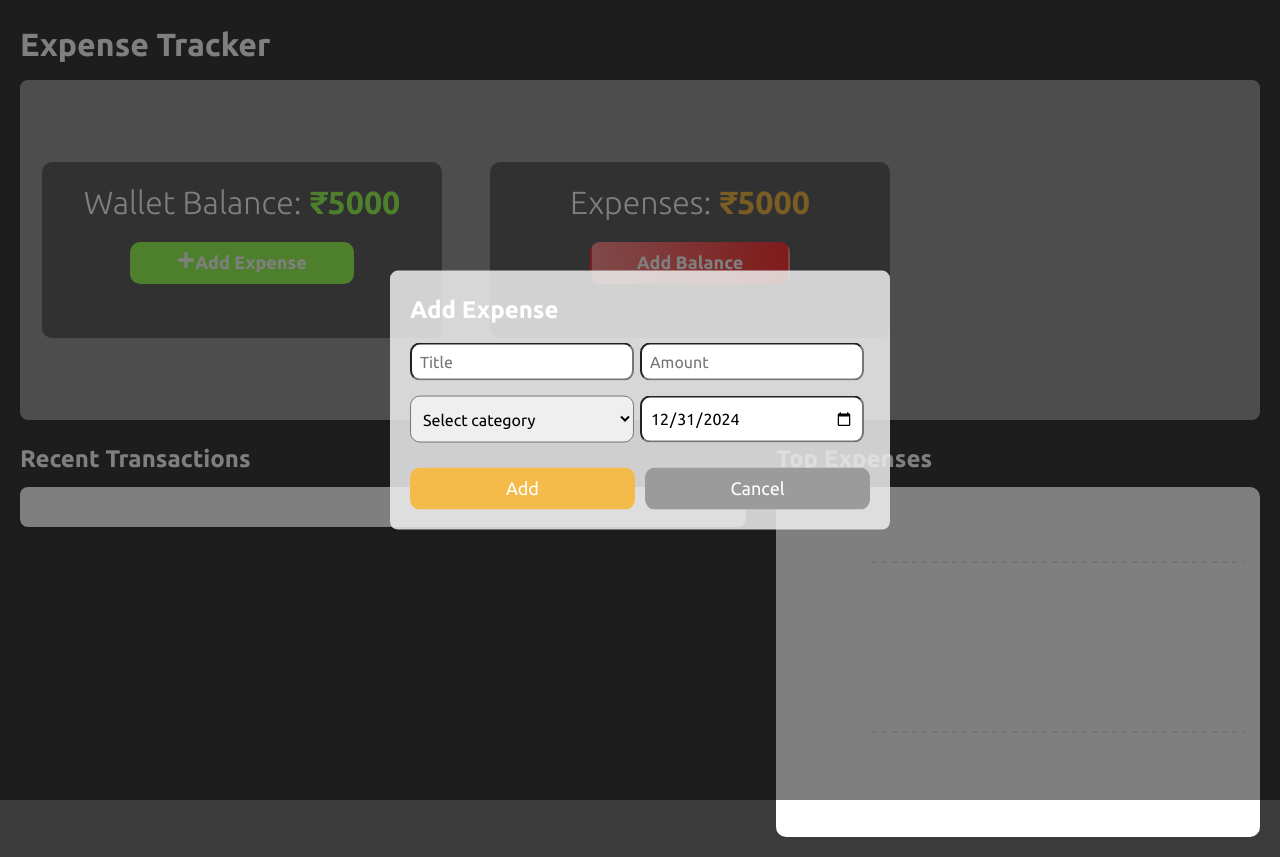
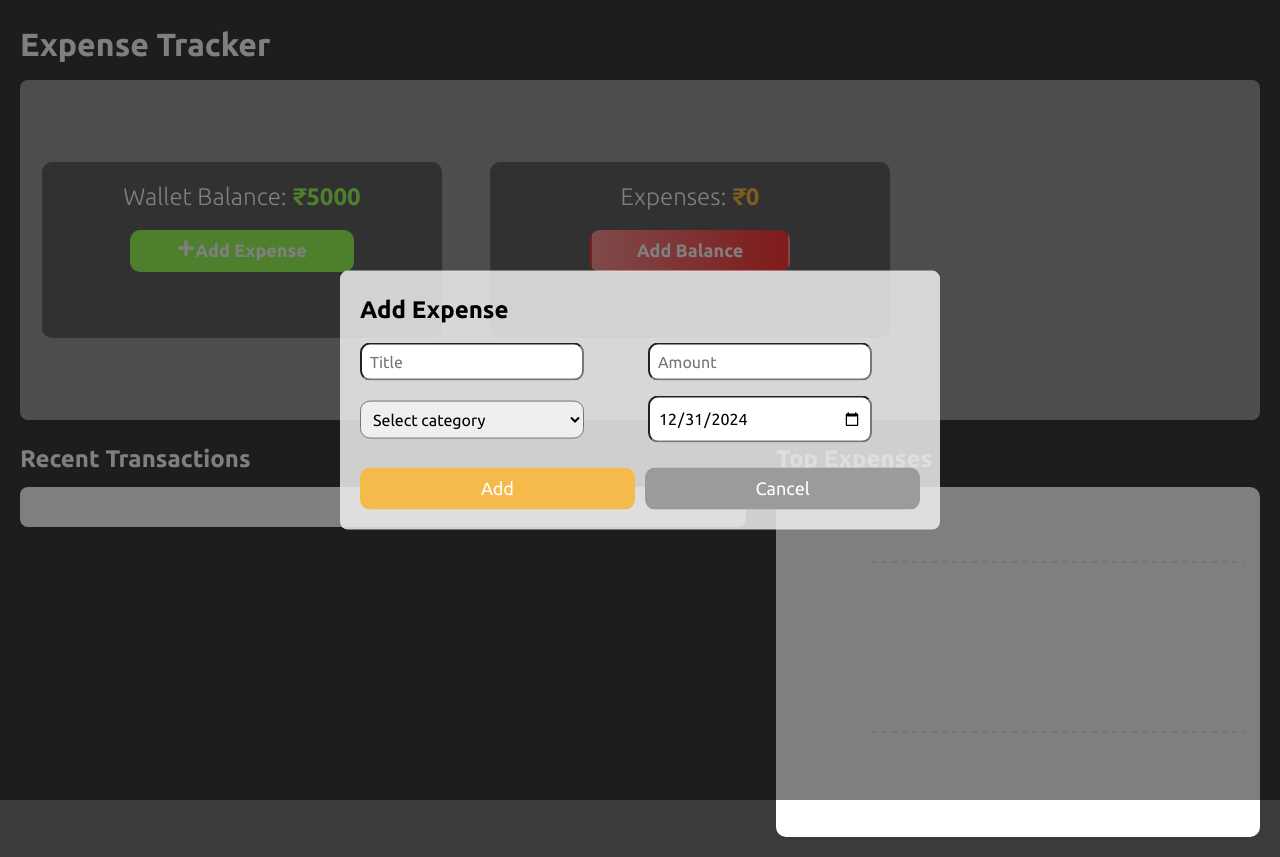
Before and after one commit to Pratik-Tulkane14/expense-tracker-vite, a React (Vite) app: page / in a window 1280 px wide. Both pictures are taken after a click on the button "Add Expense". Built offline with nearby package versions, Linux system fonts and the light colour scheme.

Commit message:
fix: Issue has been fixed

```diff
--- a/src/App.tsx
+++ b/src/App.tsx
@@ -18,6 +18,7 @@ import Expense from './interface/Expense';
 import ExpenseForm from './components/ExpenseForm';
 import { FaPlus } from 'react-icons/fa';
 import Barchart from './components/Barchart';
+import AddBalanceForm from './components/AddBalanceForm';
 
 function ExpenseTracker() {
   const { enqueueSnackbar } = useSnackbar();
@@ -25,17 +26,21 @@ function ExpenseTracker() {
     const saved = localStorage.getItem('walletBalance');
     return saved ? Number(saved) : 5000;
   });
-
+  const [expenseAmt, setExpenseAmt] = useState(() => {
+    const amt = localStorage.getItem("expenseAmt");;
+    return amt ? Number(amt) : 0;
+  })
   const [expenses, setExpenses] = useState<Expense[]>(() => {
     const saved = localStorage.getItem('expenses');
     return saved ? JSON.parse(saved) : [];
   });
-
+  const [isAddModalOpen, setIsAddModalOpen] = useState(false);
   const [isModalOpen, setIsModalOpen] = useState(false);
   const [editingExpense, setEditingExpense] = useState<Expense | null>(null);
 
   useEffect(() => {
     localStorage.setItem('walletBalance', balance.toString());
+    localStorage.setItem('expenseAmt', expenseAmt.toString());
     localStorage.setItem('expenses', JSON.stringify(expenses));
   }, [balance, expenses]);
 
@@ -49,7 +54,7 @@ function ExpenseTracker() {
       ...expense,
       id: crypto.randomUUID()
     };
-
+    setExpenseAmt(prev => prev + expense.amount);
     setExpenses(prev => [...prev, newExpense]);
     setBalance(prev => prev - expense.amount);
     enqueueSnackbar('Expense added successfully!', { variant: 'success' });
@@ -70,6 +75,14 @@ function ExpenseTracker() {
       prev.map(e => e.id === expense.id ? expense : e)
     );
     setBalance(prev => prev + balanceDiff);
+
+    const expenseAmtDiff = expenseAmt - oldExpense.amount
+    console.log(expenseAmtDiff, "expenseAmtDiff");
+    if (oldExpense.amount > expense.amount) {
+      setExpenseAmt(expenseAmtDiff + expense.amount);
+    } else {
+      setExpenseAmt(expenseAmtDiff - expense.amount);
+    }
     setEditingExpense(null);
     setIsModalOpen(false);
     enqueueSnackbar('Expense updated successfully!', { variant: 'success' });
@@ -77,18 +90,13 @@ function ExpenseTracker() {
 
   const deleteExpense = (id: string) => {
     const expense = expenses.find(e => e.id === id);
+    setExpenseAmt((prev) => prev - Number(expense?.amount))
     if (!expense) return;
 
     setExpenses(prev => prev.filter(e => e.id !== id));
     setBalance(prev => prev + expense.amount);
     enqueueSnackbar('Expense deleted successfully!', { variant: 'success' });
   };
-
-  const addBalance = (amount: number) => {
-    setBalance(prev => prev + amount);
-    enqueueSnackbar('Balance added successfully!', { variant: 'success' });
-  };
-
   return (
     <div className="app">
       <h1 className='heading'>Expense Tracker</h1>
@@ -99,7 +107,6 @@ function ExpenseTracker() {
               Wallet Balance:
               <span className="wallet-amt"> ₹{balance}</span>
             </h2>
-            {/* <div className="balance">Wallet Balance: </div> */}
             <button onClick={() => setIsModalOpen(true)} className='add-expense'>
               <FaPlus />
               Add Expense</button>
@@ -108,16 +115,13 @@ function ExpenseTracker() {
             <div className="">
               <h2 className="card-heading">
                 Expenses:
-                <span className="expense-amt"> ₹{balance}</span>
+                <span className="expense-amt"> ₹{expenseAmt}</span>
               </h2>
             </div>
             <button
               className='add-balance'
               onClick={() => {
-                const amount = Number(prompt('Enter amount to add:'));
-                if (!isNaN(amount) && amount > 0) {
-                  addBalance(amount);
-                }
+                setIsAddModalOpen(true)
               }}>Add Balance</button>
           </div>
           <div className="chart">
@@ -141,7 +145,7 @@ function ExpenseTracker() {
                 <div key={expense.id} className="expense-item">
                   <div className="expense-info">
                     <div className="item-img">
-                      <img src={`/${expense.category.toLowerCase()}.svg`} alt="icon" />
+                      <img src={`/${expense.category}.svg`} alt="icon" />
                     </div>
                     <div className="exp-details">
 
@@ -185,11 +189,23 @@ function ExpenseTracker() {
             <ExpenseForm
               onSubmit={editingExpense ? editExpense : addExpense}
               initialData={editingExpense}
+              // setExpenseAmt={setExpenseAmt}
               onClose={() => {
                 setIsModalOpen(false);
                 setEditingExpense(null);
               }}
             />
+          </Modal>
+          <Modal
+            isOpen={isAddModalOpen}
+            onRequestClose={() => {
+              setIsAddModalOpen(false)
+            }}
+            className="modal"
+            overlayClassName="overlay"
+
+          >
+            <AddBalanceForm setBalance={setBalance} onClose={() => setIsAddModalOpen(false)} />
           </Modal>
           <div className="right-section">
             <h2 className="heading">Top Expenses</h2>
@@ -203,99 +219,6 @@ function ExpenseTracker() {
   );
 }
 
-// ExpenseForm Component
-// interface ExpenseFormProps {
-//   onSubmit: (expense: any) => void;
-//   initialData?: Expense | null;
-//   onClose: () => void;
-// }
-
-// function ExpenseForm({ onSubmit, initialData, onClose }: ExpenseFormProps) {
-//   const [formData, setFormData] = useState({
-//     title: initialData?.title || '',
-//     amount: initialData?.amount || '',
-//     category: initialData?.category || '',
-//     date: initialData?.date || new Date().toISOString().split('T')[0]
-//   });
-
-//   const handleSubmit = (e: React.FormEvent) => {
-//     e.preventDefault();
-//     onSubmit({
-//       ...formData,
-//       amount: Number(formData.amount),
-//       id: initialData?.id
-//     });
-//   };
-
-//   return (
-//     <form onSubmit={handleSubmit} className="expense-form">
-//       <div className="heading">
-
-//         <h2>{initialData ? 'Edit Expense' : 'Add Expense'}</h2>
-//       </div>
-//       <div className="first-section">
-
-//         <div className="form-group">
-//           <input
-//             id="title"
-//             placeholder='Title'
-//             type="text"
-//             value={formData.title}
-//             onChange={e => setFormData(prev => ({ ...prev, title: e.target.value }))}
-//             required
-//           />
-//         </div>
-
-//         <div className="form-group">
-//           <input
-//             id="amount"
-//             placeholder='Amount'
-//             type="number"
-//             value={formData.amount}
-//             onChange={e => setFormData(prev => ({ ...prev, amount: e.target.value }))}
-//             required
-//             min="0"
-//           />
-//         </div>
-//       </div>
-//       <div className="second-section">
-
-//         <div className="form-group">
-//           <select
-//             id="category"
-//             value={formData.category}
-//             onChange={e => setFormData(prev => ({ ...prev, category: e.target.value }))}
-//             required
-//           >
-//             <option value="">Select category</option>
-//             <option value="Food">Food</option>
-//             <option value="Transport">Transport</option>
-//             <option value="Entertainment">Entertainment</option>
-//             <option value="Shopping">Shopping</option>
-//             <option value="Others">Others</option>
-//           </select>
-//         </div>
-
-//         <div className="form-group">
-//           <input
-//             id="date"
-//             placeholder='Date'
-//             type="date"
-//             value={formData.date}
-//             onChange={e => setFormData(prev => ({ ...prev, date: e.target.value }))}
-//             required
-//           />
-//         </div>
-//       </div>
-
-//       <div className="form-actions">
-//         <button type="submit" className='primary'>{initialData ? 'Update' : 'Add'}</button>
-//         <button type="button" className='secondary' onClick={onClose}>Cancel</button>
-//       </div>
-//     </form>
-//   );
-// }
-
 function App() {
   return (
     <SnackbarProvider maxSnack={3}>
--- a/src/components/ExpenseForm.tsx
+++ b/src/components/ExpenseForm.tsx
@@ -1,7 +1,7 @@
 import React, { useState } from 'react'
 import ExpenseFormProps from '../interface/ExpenseFormProps';
 
-const ExpenseForm = ({ onSubmit, initialData, onClose }: ExpenseFormProps) => {
+const ExpenseForm = ({ onSubmit, initialData,  onClose }: ExpenseFormProps) => {
     const [formData, setFormData] = useState({
         title: initialData?.title || '',
         amount: initialData?.amount || '',
@@ -13,19 +13,28 @@ const ExpenseForm = ({ onSubmit, initialData, onClose }: ExpenseFormProps) => {
         e.preventDefault();
         onSubmit({
             ...formData,
-            amount: Number(formData.amount),
+            amount: (!initialData?.amount) ? Number(formData.amount) :
+                (Number(initialData.amount) > Number(formData.amount)) ?
+                    Number(initialData.amount) - Number(formData.amount) :
+                    Number(initialData.amount) + Number(formData.amount),
             id: initialData?.id
-        });
+        }
+        );
+        // if (Number(initialData?.amount) !== Number(formData.amount)) {
+        //     if (Number(initialData?.amount) > Number(formData.amount)) {
+        //         setExpenseAmt((prev: number) => prev - Number(formData.amount));
+        //     } else {
+        //         setExpenseAmt((prev: number) => prev + Number(formData.amount));
+
+        //     }
+        // }
     };
-
     return (
         <form onSubmit={handleSubmit} className="expense-form">
-            <div className="heading">
-
+            <div className="exp-form-heading">
                 <h2>{initialData ? 'Edit Expense' : 'Add Expense'}</h2>
             </div>
             <div className="first-section">
-
                 <div className="form-group">
                     <input
                         id="title"
@@ -36,7 +45,6 @@ const ExpenseForm = ({ onSubmit, initialData, onClose }: ExpenseFormProps) => {
                         required
                     />
                 </div>
-
                 <div className="form-group">
                     <input
                         id="amount"
@@ -50,7 +58,6 @@ const ExpenseForm = ({ onSubmit, initialData, onClose }: ExpenseFormProps) => {
                 </div>
             </div>
             <div className="second-section">
-
                 <div className="form-group">
                     <select
                         id="category"
@@ -59,14 +66,11 @@ const ExpenseForm = ({ onSubmit, initialData, onClose }: ExpenseFormProps) => {
                         required
                     >
                         <option value="">Select category</option>
-                        <option value="Food">Food</option>
-                        <option value="Transport">Transport</option>
-                        <option value="Entertainment">Entertainment</option>
-                        <option value="Shopping">Shopping</option>
-                        <option value="Others">Others</option>
+                        <option value="entertainment">Entertainment</option>
+                        <option value="food">Food</option>
+                        <option value="travel">Travel</option>
                     </select>
                 </div>
-
                 <div className="form-group">
                     <input
                         id="date"
@@ -78,7 +82,6 @@ const ExpenseForm = ({ onSubmit, initialData, onClose }: ExpenseFormProps) => {
                     />
                 </div>
             </div>
-
             <div className="form-actions">
                 <button type="submit" className='primary'>{initialData ? 'Update' : 'Add'}</button>
                 <button type="button" className='secondary' onClick={onClose}>Cancel</button>
--- a/src/index.css
+++ b/src/index.css
@@ -1,11 +1,3 @@
-/* src/App.css */
-/* :root {
-  --primary-color: #1976d2;
-  --secondary-color: #f50057;
-  --background-color: #f5f5f5;
-  --text-color: #333;
-  --border-color: #ddd;
-} */
 :root {
   --primary-background-color: #3b3b3b;
   --secondary-background-color: #9b9b9b;
@@ -37,6 +29,10 @@ html {
 }
 .heading {
   color: var(--font-color);
+}
+.exp-form-heading,
+add-bal-heading{
+  color: #000;
 }
 .expense-info {
   display: flex;
@@ -86,6 +82,13 @@ html {
   gap: 1rem;
   flex-direction: column;
 }
+.first-section,
+.second-section {
+  display: flex;
+  flex-direction: column;
+  align-items: center;
+  gap: 1rem;
+}
 .cards {
   border-radius: var(--border-radius);
   background-color: var(--card-background-color);
@@ -109,7 +112,7 @@ html {
 }
 .card-heading {
   color: var(--font-color);
-  font-size: 2rem;
+  font-size: 1.5rem;
   font-weight: 300;
 }
 .wallet-amt {
@@ -149,14 +152,18 @@ html {
   padding: 20px;
   box-shadow: 0 2px 4px rgba(0, 0, 0, 0.1);
   margin-top: 10px;
+  > *:not(:last-child) {
+    border-bottom: 1px solid var(--secondary-background-color);
+  }
 }
 
 .expense-item {
   display: flex;
+  flex-direction: column;
+  gap: 1.5rem;
   justify-content: space-between;
   align-items: center;
   padding: 15px;
-  border-bottom: 1px solid var(--border-color);
 }
 
 .expense-actions {
@@ -173,7 +180,7 @@ html {
   background: var(--modal-bg-color);
   padding: 20px;
   border-radius: 8px;
-  max-width: 500px;
+  max-width: 600px;
   width: 90%;
 }
 
@@ -205,7 +212,7 @@ html {
   border-radius: 10px;
   font-size: 1rem;
   height: 100%;
-  width: 14rem;
+  width: 100%;
 }
 
 .form-actions {
@@ -267,9 +274,6 @@ button:hover {
   gap: 30px;
   margin-top: 10px;
 }
-/* button[type="button"] {
-  background-color: #666;
-} */
 
 @media only screen and (max-width: 600px) {
   body {
@@ -279,6 +283,17 @@ button:hover {
 @media only screen and (min-width: 600px) {
   body {
     font-size: 20px;
+  }
+  .first-section,
+  .second-section {
+    flex-direction: row;
+  }
+  .form-group input,
+  .form-group select {
+    width: 14rem;
+  }
+  .expense-item {
+    flex-direction: row;
   }
   .add-balance-modal-wrapper {
     flex-direction: row;
@@ -328,4 +343,7 @@ button:hover {
   .right-section {
     width: 40%;
   }
+  .form-group{
+    flex-direction: row;
+  }
 }
--- a/src/interface/ExpenseFormProps.ts
+++ b/src/interface/ExpenseFormProps.ts
@@ -3,6 +3,7 @@ import Expense from "./Expense";
 interface ExpenseFormProps {
   onSubmit: (expense: any) => void;
   initialData?: Expense | null;
+  // setExpenseAmt: (value:number|string) => void;
   onClose: () => void;
 }
 export default ExpenseFormProps;
```
Also changed, not shown: src/components/AddBalanceForm.tsx (+10 -10 lines), src/interface/AddExpenseProps.ts (added, +7 -0 lines).
